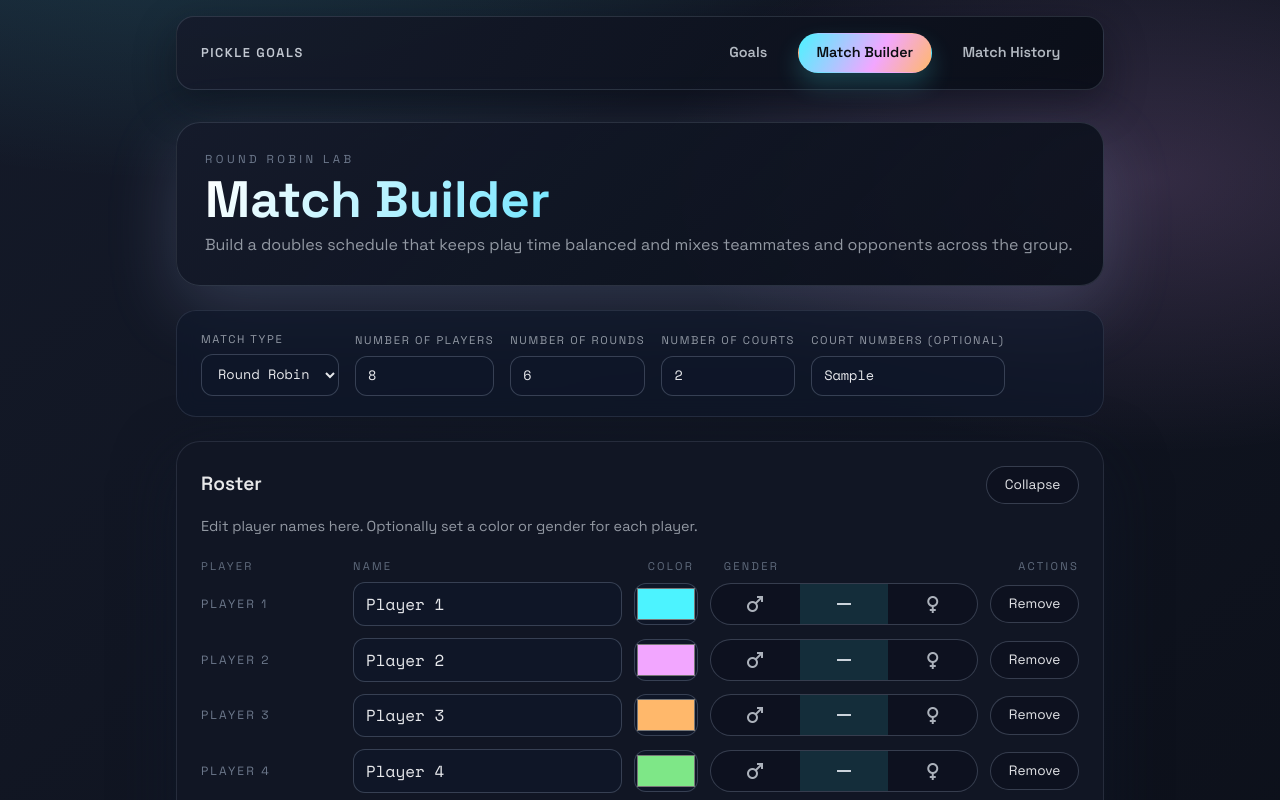
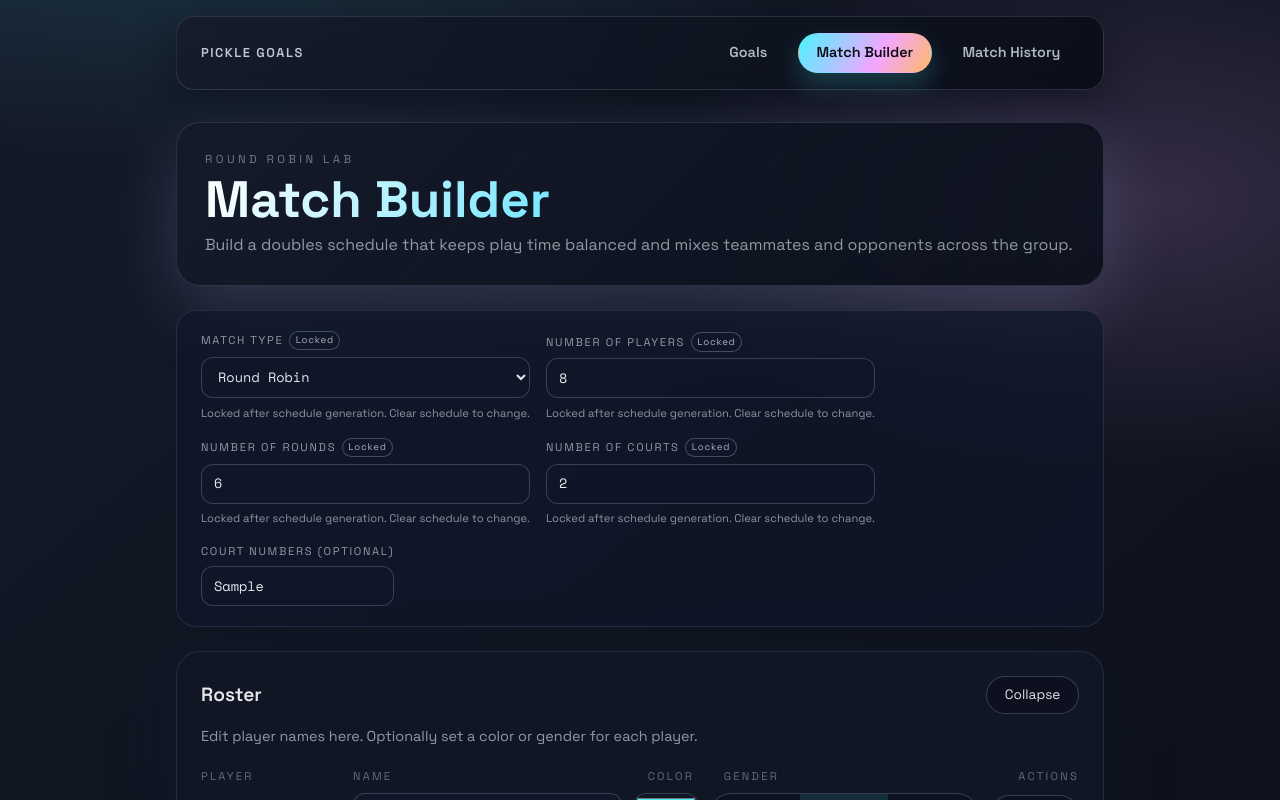
Before and after one commit to austinthedeveloper/react-open-play, a React (Vite) app: page /match-builder in a window 1280 px wide. Both pictures are taken after typing "Sample" into the empty fields and a click on the button "Generate schedule". Shown: the top 800 px of the page. Built offline with nearby package versions, Linux system fonts and the light colour scheme.

Commit message:
Lock fields on Edit

```diff
--- a/src/components/matchBuilder/ControlsPanel.tsx
+++ b/src/components/matchBuilder/ControlsPanel.tsx
@@ -7,6 +7,7 @@ export type ControlsPanelProps = {
     value: MatchType;
     label: string;
   }>;
+  isScheduleGenerated?: boolean;
   numPlayers: number;
   numMatches: number;
   numCourts: number;
@@ -48,13 +49,23 @@ export default function ControlsPanel({
   canClearSchedule,
   actionsSlot,
   showActions = true,
+  isScheduleGenerated = false,
 }: ControlsPanelProps) {
+  const lockedMessage =
+    "Locked after schedule generation. Clear schedule to change.";
   return (
     <section className="controls-panel">
       <label className="control">
-        <span>Match type</span>
+        <span className="control-label">
+          Match type
+          {isScheduleGenerated ? (
+            <span className="control-lock">Locked</span>
+          ) : null}
+        </span>
         <select
           value={matchType}
+          disabled={isScheduleGenerated}
+          title={isScheduleGenerated ? lockedMessage : undefined}
           onChange={(event) =>
             onMatchTypeChange(event.target.value as MatchType)
           }
@@ -65,48 +76,81 @@ export default function ControlsPanel({
             </option>
           ))}
         </select>
+        {isScheduleGenerated ? (
+          <small className="control-helper">{lockedMessage}</small>
+        ) : null}
       </label>
 
       <label className="control">
-        <span>Number of players</span>
+        <span className="control-label">
+          Number of players
+          {isScheduleGenerated ? (
+            <span className="control-lock">Locked</span>
+          ) : null}
+        </span>
         <input
           type="number"
           min={4}
           max={maxPlayers}
           value={numPlayers}
+          disabled={isScheduleGenerated}
+          title={isScheduleGenerated ? lockedMessage : undefined}
           onChange={(event) =>
             onPlayerCountChange(Number(event.target.value) || 4)
           }
         />
+        {isScheduleGenerated ? (
+          <small className="control-helper">{lockedMessage}</small>
+        ) : null}
       </label>
 
       <label className="control">
-        <span>Number of rounds</span>
+        <span className="control-label">
+          Number of rounds
+          {isScheduleGenerated ? (
+            <span className="control-lock">Locked</span>
+          ) : null}
+        </span>
         <input
           type="number"
           min={1}
           max={maxMatches}
           value={numMatches}
+          disabled={isScheduleGenerated}
+          title={isScheduleGenerated ? lockedMessage : undefined}
           onChange={(event) =>
             onMatchCountChange(Number(event.target.value) || 1)
           }
         />
+        {isScheduleGenerated ? (
+          <small className="control-helper">{lockedMessage}</small>
+        ) : null}
       </label>
       <label className="control">
-        <span>Number of courts</span>
+        <span className="control-label">
+          Number of courts
+          {isScheduleGenerated ? (
+            <span className="control-lock">Locked</span>
+          ) : null}
+        </span>
         <input
           type="number"
           min={1}
           max={maxCourts}
           value={numCourts}
+          disabled={isScheduleGenerated}
+          title={isScheduleGenerated ? lockedMessage : undefined}
           onChange={(event) =>
             onCourtCountChange(Number(event.target.value) || 1)
           }
         />
+        {isScheduleGenerated ? (
+          <small className="control-helper">{lockedMessage}</small>
+        ) : null}
       </label>
 
       <label className="control">
-        <span>Court numbers (optional)</span>
+        <span className="control-label">Court numbers (optional)</span>
         <input
           type="text"
           inputMode="numeric"
@@ -122,6 +166,7 @@ export default function ControlsPanel({
             type="button"
             onClick={onGenerateSchedule}
             className="glow-button"
+            disabled={isScheduleGenerated}
           >
             Generate schedule
           </button>
--- a/src/pages/MatchBuilderPage.tsx
+++ b/src/pages/MatchBuilderPage.tsx
@@ -107,6 +107,7 @@ export default function MatchBuilderPage() {
   }, [courtNumbers, dispatch, maxCourts]);
 
   const matches = schedule?.matches ?? [];
+  const isScheduleGenerated = matches.length > 0;
   const activeCourtNumbers = useMemo(() => {
     const fallback = Array.from(
       { length: Math.max(1, numCourts) },
@@ -306,6 +307,7 @@ export default function MatchBuilderPage() {
       <ControlsPanel
         matchType={matchType}
         matchTypeOptions={MATCH_TYPES}
+        isScheduleGenerated={isScheduleGenerated}
         numPlayers={numPlayers}
         numMatches={numMatches}
         numCourts={numCourts}
--- a/src/styles.css
+++ b/src/styles.css
@@ -210,10 +210,29 @@
     font-size: 0.85rem;
   }
 
-  .control span {
+  .control .control-label {
+    display: flex;
+    align-items: center;
+    gap: 0.35rem;
     text-transform: uppercase;
     letter-spacing: 0.15em;
     font-size: 0.7rem;
+  }
+
+  .control .control-lock {
+    text-transform: none;
+    letter-spacing: 0.08em;
+    font-size: 0.6rem;
+    padding: 0.1rem 0.35rem;
+    border-radius: 999px;
+    border: 1px solid rgba(148, 163, 184, 0.4);
+    color: rgba(226, 232, 240, 0.75);
+    background: rgba(15, 23, 42, 0.5);
+  }
+
+  .control .control-helper {
+    font-size: 0.7rem;
+    color: rgba(226, 232, 240, 0.6);
   }
 
   .glow-button {
@@ -231,6 +250,13 @@
   .glow-button:hover {
     transform: translateY(-1px) scale(1.01);
     box-shadow: 0 18px 45px rgba(242, 166, 255, 0.25);
+  }
+
+  .glow-button:disabled {
+    opacity: 0.6;
+    cursor: not-allowed;
+    box-shadow: none;
+    transform: none;
   }
 
   .glow-button:focus-visible {
```
